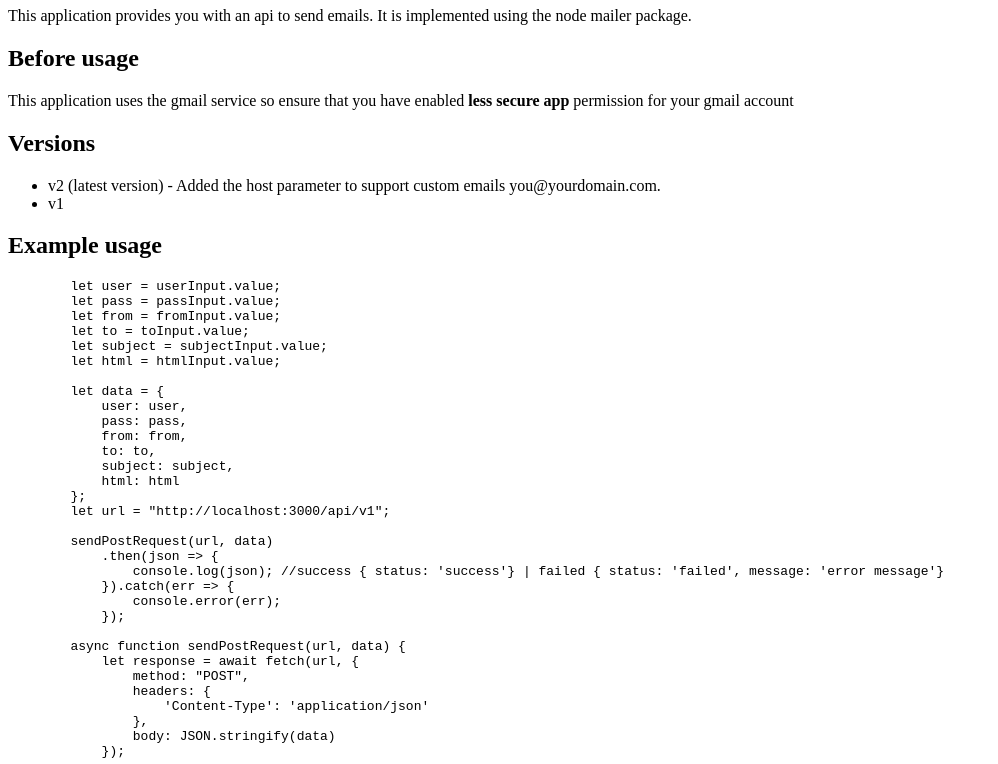
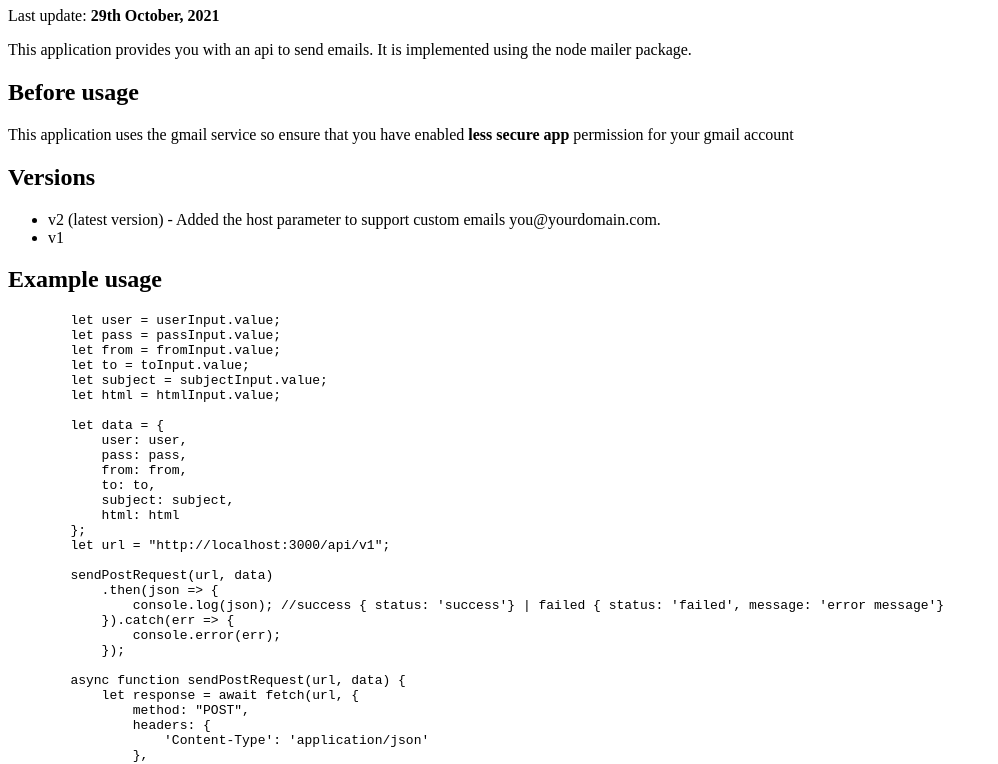
Before and after one commit to rexthonyy/email-dispatcher, a website: page public/index.html in a window 1280 px wide. Shown: the part 73-837 px from the top of the page, without its empty margins (0-998 px from the left). Drawn offline with Linux system fonts and the light colour scheme.

Commit message:
Updated the html to reflect the date the app was updated

```diff
--- a/public/index.html
+++ b/public/index.html
@@ -8,6 +8,7 @@
 </head>
 <body>
     <h1>Email dispatcher API</h1>
+    <p>Last update: <b>29th October, 2021</b></p>
     <p>This application provides you with an api to send emails. It is implemented using the node mailer package.</p>
 
     <h2> Before usage</h2>
```
